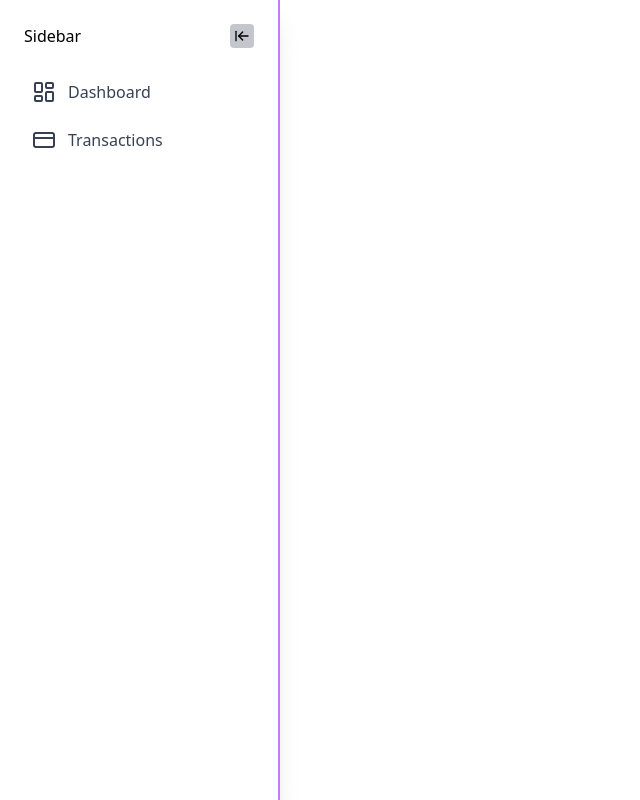
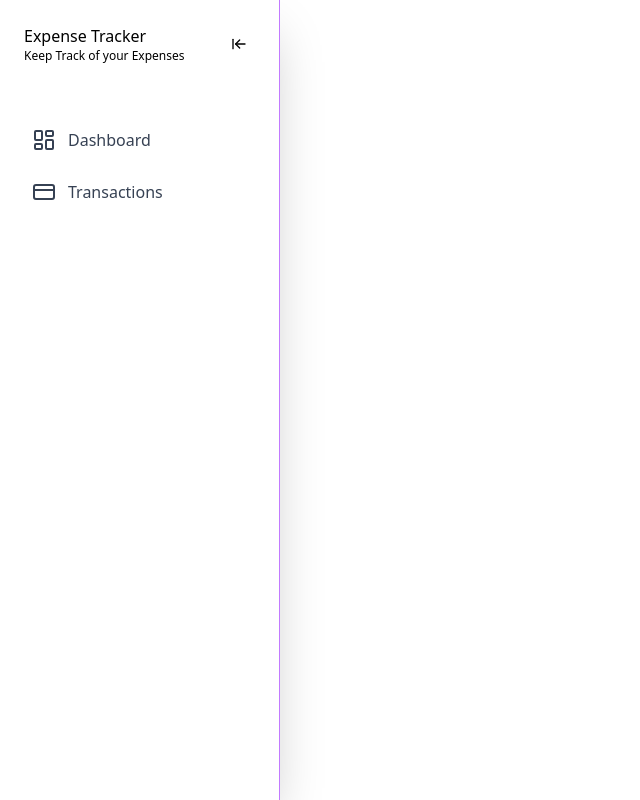
Before and after one commit to trinidj/expense-tracker, a Vue app: page / in a window 1280 px wide. Shown: the whole page, without its empty margins (0-640 px from the left). Built offline with nearby package versions, Linux system fonts and the light colour scheme.

Commit message:
feat: enhance sidebar header with branding and improved layout

```diff
--- a/src/components/layout/Sidebar.vue
+++ b/src/components/layout/Sidebar.vue
@@ -10,17 +10,20 @@
 
 <template>
   <aside class="h-screen">
-    <nav class="h-full flex flex-col bg-white w-70 border-r-2 shadow-xl border-x-purple-400">
-      <div class="flex flex-row justify-between p-6">
-        <p>Sidebar</p>
-        <button class="bg-gray-500/40 p-1 rounded">
+    <nav class="h-full flex flex-col bg-white w-70 border-r-1 shadow-2xl border-x-purple-400">
+      <div class="flex flex-row items-center justify-between p-6">
+        <div>
+          <h1 class="font-medium">Expense Tracker</h1>
+          <p class="text-xs">Keep Track of your Expenses</p>
+        </div>
+        <button class="p-2 rounded transition duration-300 ease hover:cursor-pointer hover:bg-gray-500/20 hover:">
           <ArrowLeftToLine
             :size="16"
           />
         </button>
       </div>
 
-      <ul class="space-y-2 px-4">
+      <ul class="flex flex-col gap-3 px-4 py-8">
         <SidebarItem
           v-for="item in navItems"
           :name="item.name"
```
